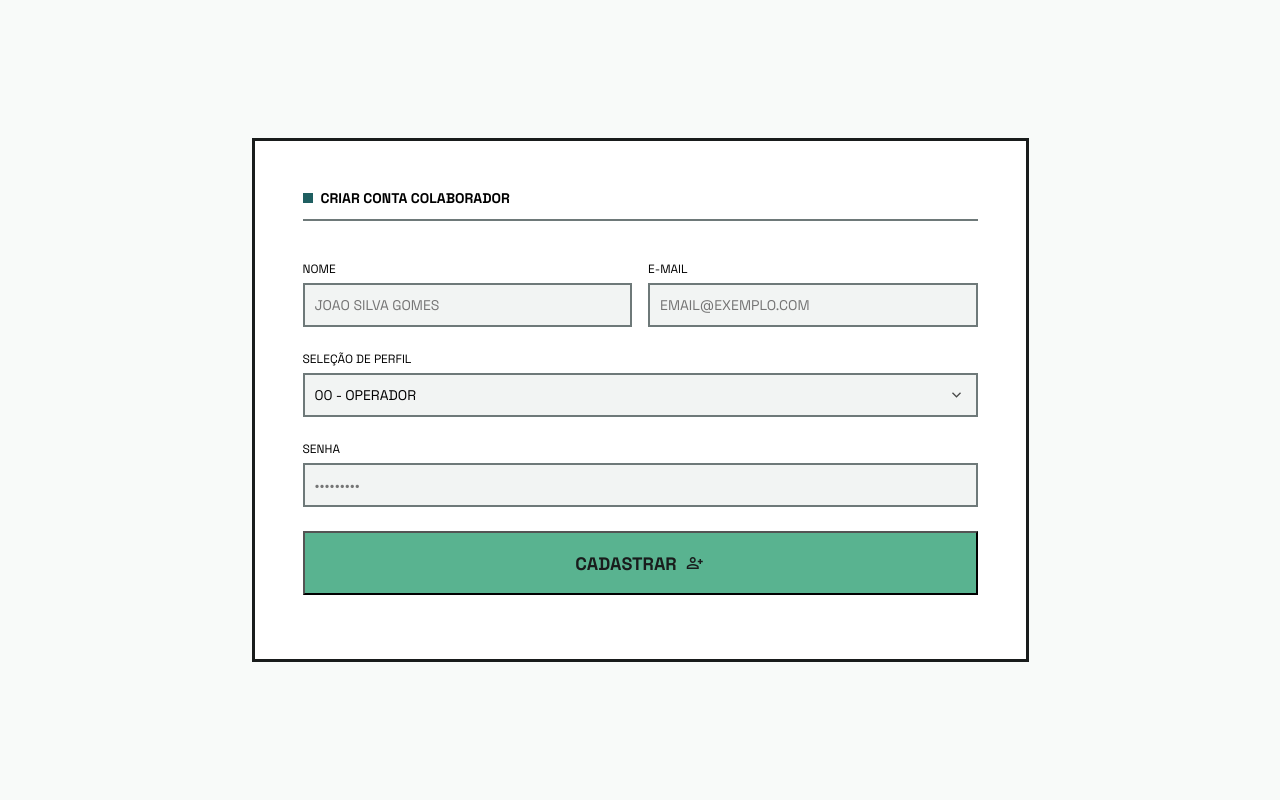
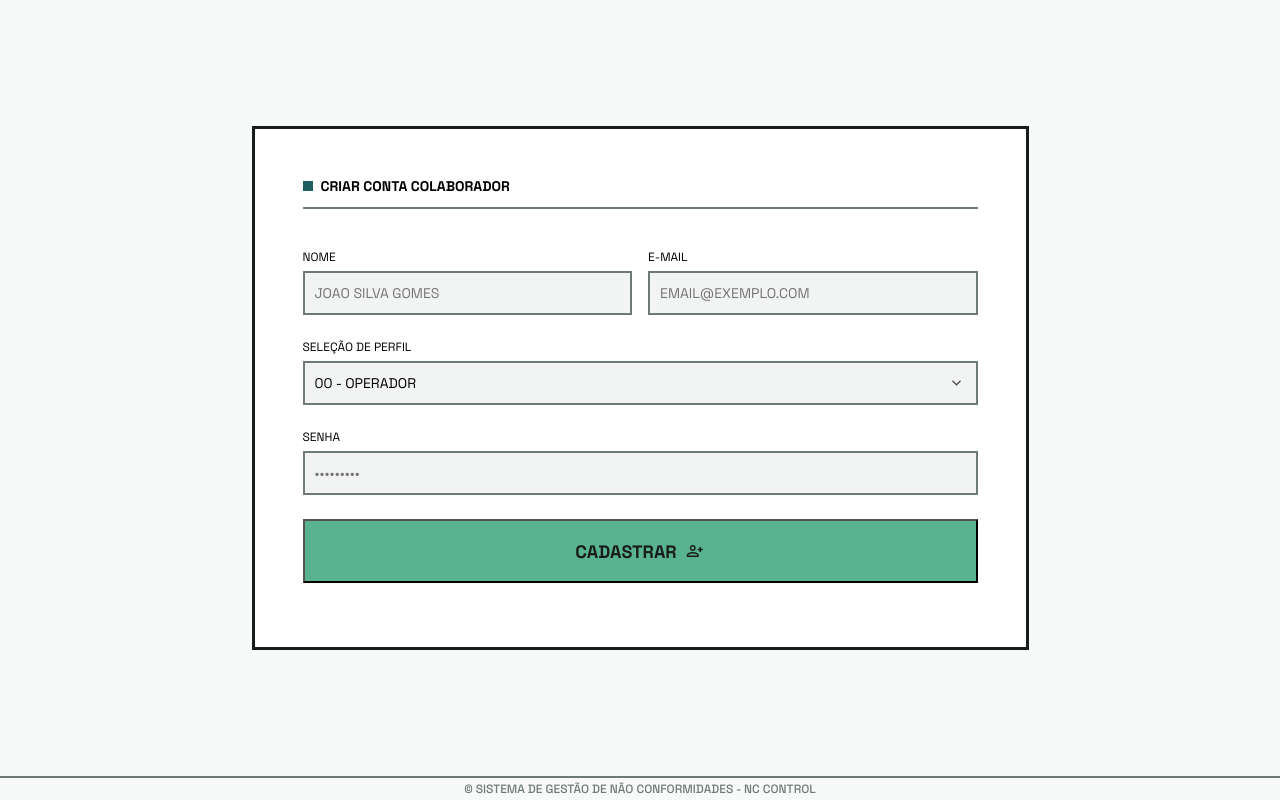
Before and after one commit to gabrielsilper/nc-control-frontend, an Angular app: page /register in a window 1280 px wide. Built offline with nearby package versions, Linux system fonts and the light colour scheme; no server answers.

Commit message:
feat: ajusta footer e globaliza classes reutlizadas

```diff
--- a/src/app/app.html
+++ b/src/app/app.html
@@ -1 +1,2 @@
 <router-outlet></router-outlet>
+<footer-component></footer-component>
--- a/src/app/app.ts
+++ b/src/app/app.ts
@@ -1,9 +1,10 @@
 import { Component, signal } from '@angular/core';
 import { RouterOutlet } from '@angular/router';
+import { Footer } from "./shared/components/footer/footer";
 
 @Component({
   selector: 'app-root',
-  imports: [RouterOutlet],
+  imports: [RouterOutlet, Footer],
   templateUrl: './app.html',
   styleUrl: './app.css',
 })
--- a/src/app/pages/login/login.css
+++ b/src/app/pages/login/login.css
@@ -1,19 +1,3 @@
-.login-page {
-    display: flex;
-    justify-content: center;
-    align-items: center;
-    height: 95vh;
-}
-
-.login-wrapper {
-    background: #FFFFFF;
-    border: 3px solid var(--primary-border-color);
-    padding: 48px 48px 64px 48px;
-    display: flex;
-    flex-direction: column;
-    gap: 40px;
-}
-
 .login-header {
     padding: 0px 16px;
     border-left: 4px solid var(--secondary-color);
--- a/src/app/pages/login/login.html
+++ b/src/app/pages/login/login.html
@@ -1,5 +1,5 @@
-<div class="login-page">
-  <div class="login-wrapper">
+<div class="login-page page-layout">
+  <div class="login-wrapper page-center-card">
     <header class="login-header">
       <h1>NC CONTROL</h1>
       <p>ALGUM SUBTITULO OU SLOGAN</p>
@@ -29,5 +29,3 @@
     </form>
   </div>
 </div>
-
-<footer-component></footer-component>
--- a/src/app/pages/login/login.ts
+++ b/src/app/pages/login/login.ts
@@ -4,11 +4,10 @@ import { FormBuilder, ReactiveFormsModule, Validators } from '@angular/forms';
 import { AuthService } from '../../core/services/auth-service';
 import { Router } from '@angular/router';
 import { LoginRequest } from '../../core/models/auth.model';
-import { Footer } from "../../shared/components/footer/footer";
 
 @Component({
   selector: 'app-login',
-  imports: [CommonModule, ReactiveFormsModule, Footer],
+  imports: [CommonModule, ReactiveFormsModule],
   templateUrl: './login.html',
   styleUrl: './login.css',
 })
--- a/src/app/pages/register/register.css
+++ b/src/app/pages/register/register.css
@@ -1,19 +1,3 @@
-.register-page {
-    display: flex;
-    justify-content: center;
-    align-items: center;
-    height: 100vh;
-}
-
-.register-wrapper {
-    background: #FFFFFF;
-    border: 3px solid var(--primary-border-color);
-    padding: 48px 48px 64px 48px;
-    display: flex;
-    flex-direction: column;
-    gap: 40px;
-}
-
 .register-form {
     display: flex;
     flex-direction: column;
--- a/src/app/pages/register/register.html
+++ b/src/app/pages/register/register.html
@@ -1,5 +1,5 @@
-<div class="register-page">
-  <div class="register-wrapper">
+<div class="register-page page-layout">
+  <div class="register-wrapper page-center-card">
     <header class="register-header">
       <div class="title-group">
         <span class="box-point"></span>
--- a/src/app/shared/components/footer/footer.css
+++ b/src/app/shared/components/footer/footer.css
@@ -3,6 +3,8 @@
     justify-content: center;
     color: var(--secondary-border-color);
     border-top: 2px solid var(--secondary-border-color);
-    height: 5vh;
+    height: 3vh;
+    font-size: 12px;
+    font-weight: 500;
     align-items: center;
 }
--- a/src/app/shared/components/footer/footer.html
+++ b/src/app/shared/components/footer/footer.html
@@ -1,5 +1,5 @@
 <footer class="footer-componet">
     <div class="footer-wrapper">
-            <p>&copy; Sistema de Gestão de Não Conformidades - NC CONTROL</p>
+            <p>&copy; SISTEMA DE GESTÃO DE NÃO CONFORMIDADES - NC CONTROL</p>
     </div>
 </footer>
--- a/src/styles.css
+++ b/src/styles.css
@@ -2,6 +2,7 @@
 @import "./styles/variables.css";
 @import "./styles/buttons.css";
 @import "./styles/form-input.css";
+@import "./styles/pages.css";
 
 * {
     margin: 0;
--- /dev/null
+++ b/src/styles/pages.css
@@ -0,0 +1,15 @@
+.page-layout {
+    display: flex;
+    justify-content: center;
+    align-items: center;
+    height: 97vh;
+}
+
+.page-center-card {
+    background: #FFFFFF;
+    border: 3px solid var(--primary-border-color);
+    padding: 48px 48px 64px 48px;
+    display: flex;
+    flex-direction: column;
+    gap: 40px;
+}
```
